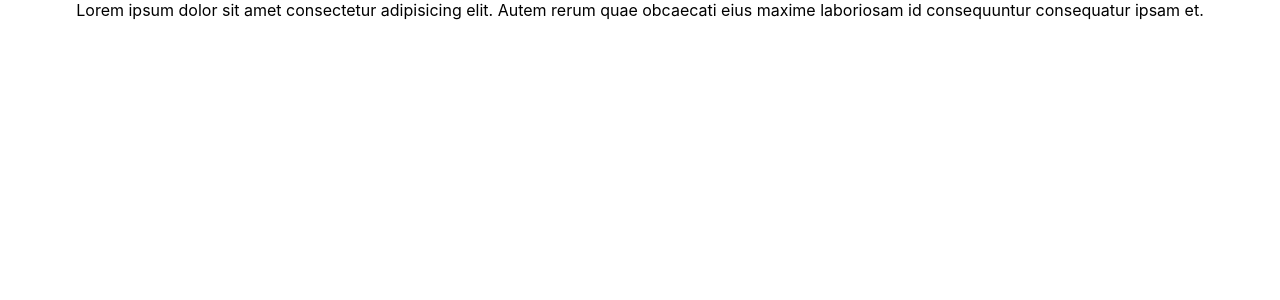
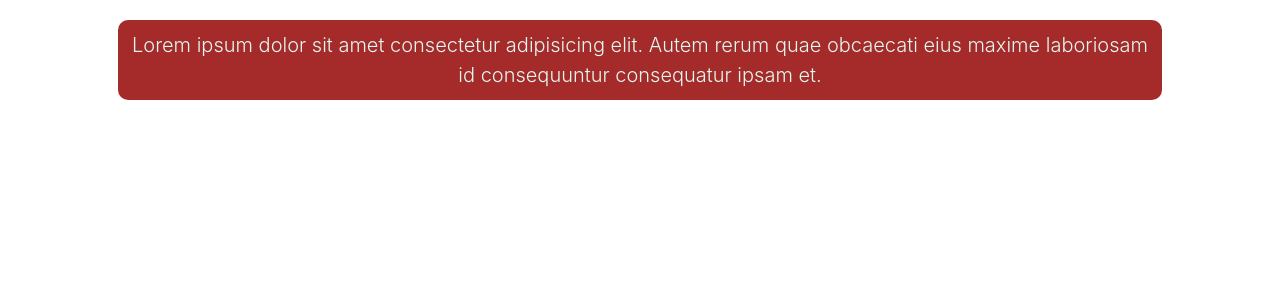
Before and after one commit to Arif870/React-chellenge1, a React (Create React App) app: page / in a window 1280 px wide. Shown: the top 300 px of the page. Built offline with nearby package versions, Linux system fonts and the light colour scheme.

Commit message:
challenge 2 uploaded

```diff
--- a/src/App.css
+++ b/src/App.css
@@ -36,3 +36,15 @@
     transform: rotate(360deg);
   }
 }
+
+.blog {
+  font-size: 20px;
+  font-weight: 300;
+  line-height: 30px;
+  margin: 20px auto;
+  width: 80%;
+  color: rgb(227, 248, 241);
+  background-color: brown;
+  padding: 10px;
+  border-radius: 10px;
+}
--- a/src/App.js
+++ b/src/App.js
@@ -11,7 +11,7 @@ function App() {
 function Blog() {
   return (
     <div>
-      <article>
+      <article className="blog">
         Lorem ipsum dolor sit amet consectetur adipisicing elit. Autem rerum
         quae obcaecati eius maxime laboriosam id consequuntur consequatur ipsam
         et.
```
